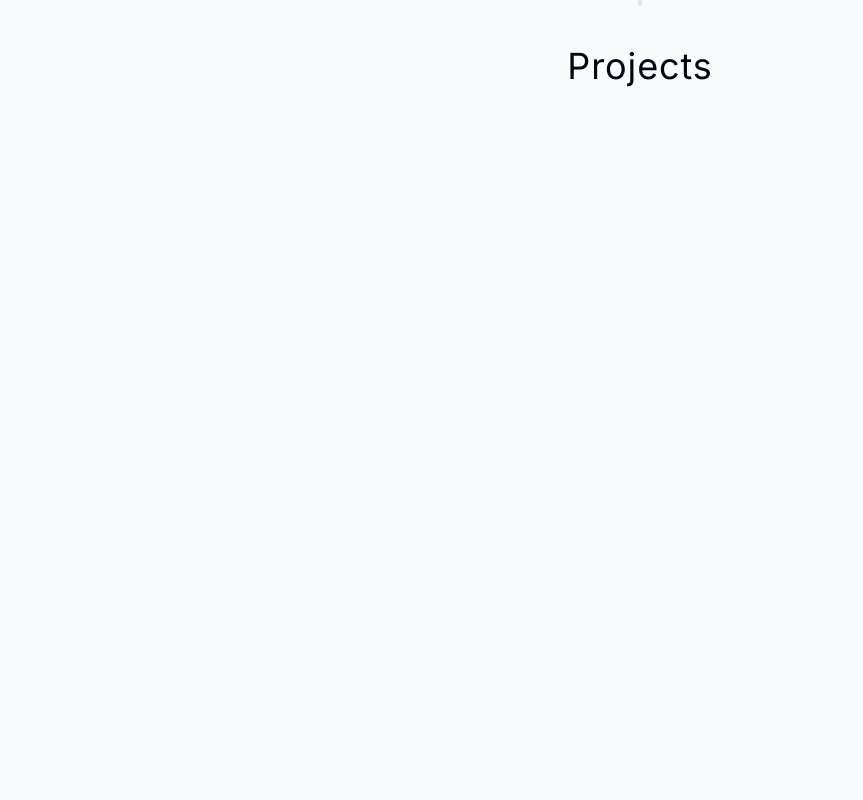
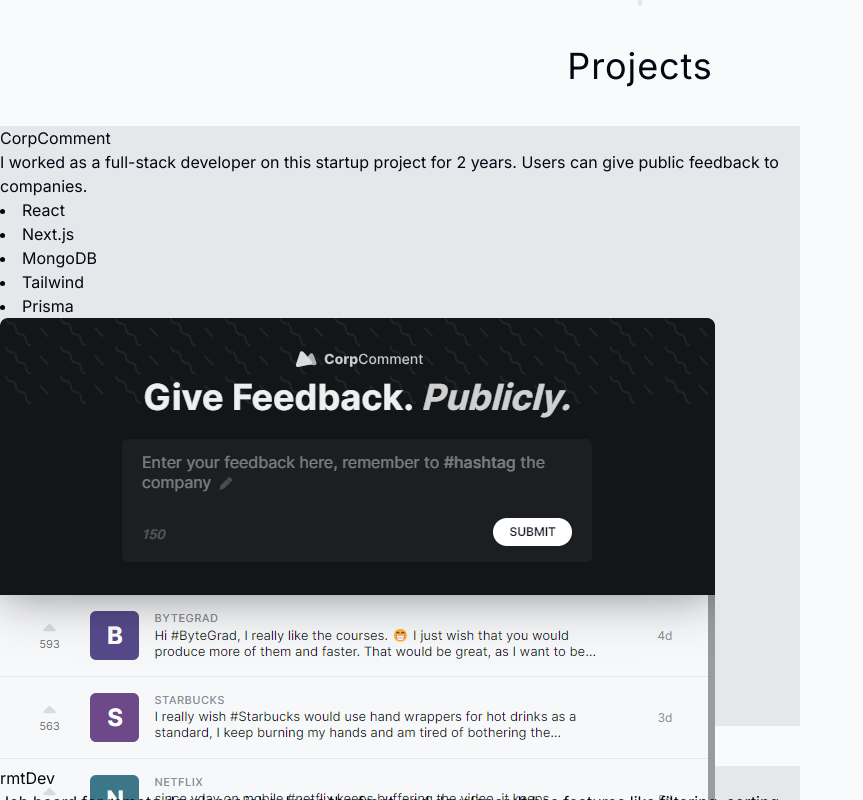
Before and after one commit to nadeeraka/web-app-myweb-v6, a Next.js app: page / in a window 1280 px wide. Shown: the part 1500-2300 px from the top of the page, without its empty margins (0-863 px from the left). Before the commit the page ends 1626 px from the top, so only its background shows below. Built offline with nearby package versions, Linux system fonts and the light colour scheme.

Commit message:
😓😓

```diff
--- a/src/components/projects/index.tsx
+++ b/src/components/projects/index.tsx
@@ -1,6 +1,8 @@
 "use client";
 import React from "react";
 import Heading from "@/app/helpers/sectionHeding";
+import { projectsData } from "@/lib/data";
+import Project from "./project";
 
 export default function Projects() {
   return (
@@ -8,6 +10,11 @@ export default function Projects() {
       <div className=" flex justify-center items-center">
         <Heading text="Projects" />
       </div>
+      <div className="mb-10">
+        {projectsData.map((data, i) => (
+          <Project key={i} data={data} />
+        ))}
+      </div>
     </section>
   );
 }
--- /dev/null
+++ b/src/components/projects/project/index.jsx
@@ -0,0 +1,20 @@
+import { title } from "process";
+import React from "react";
+import Image from "next/image";
+
+export default function Project({
+  data: { title, description, tags, imageUrl },
+}) {
+  return (
+    <section className="bg-gray-200 w-[800px] h-[600px] mb-10">
+      <div className="">
+        <h2>{title}</h2>
+        <p>{description}</p>
+        {tags.map((tag) => (
+          <li>{tag}</li>
+        ))}
+        <Image src={imageUrl} quality={95} alt={title} />
+      </div>
+    </section>
+  );
+}
```
